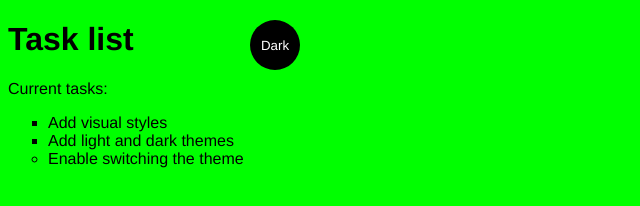
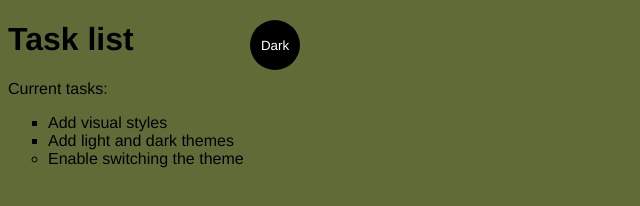
Before and after one commit to Kalyla-Pinheiro/Site_bem_simples, a plain HTML site: page index.html in a window 1280 px wide. Shown: the whole page, without its empty margins (0-640 px from the left). Drawn offline with Linux system fonts and the light colour scheme.

Commit message:
Update main.css

```diff
--- a/main.css
+++ b/main.css
@@ -1,5 +1,5 @@
 :root{
-    --green: #00FF00;
+    --green: #606C38;
     --white: #ffffff;
     --black: #000000;
 }
```
